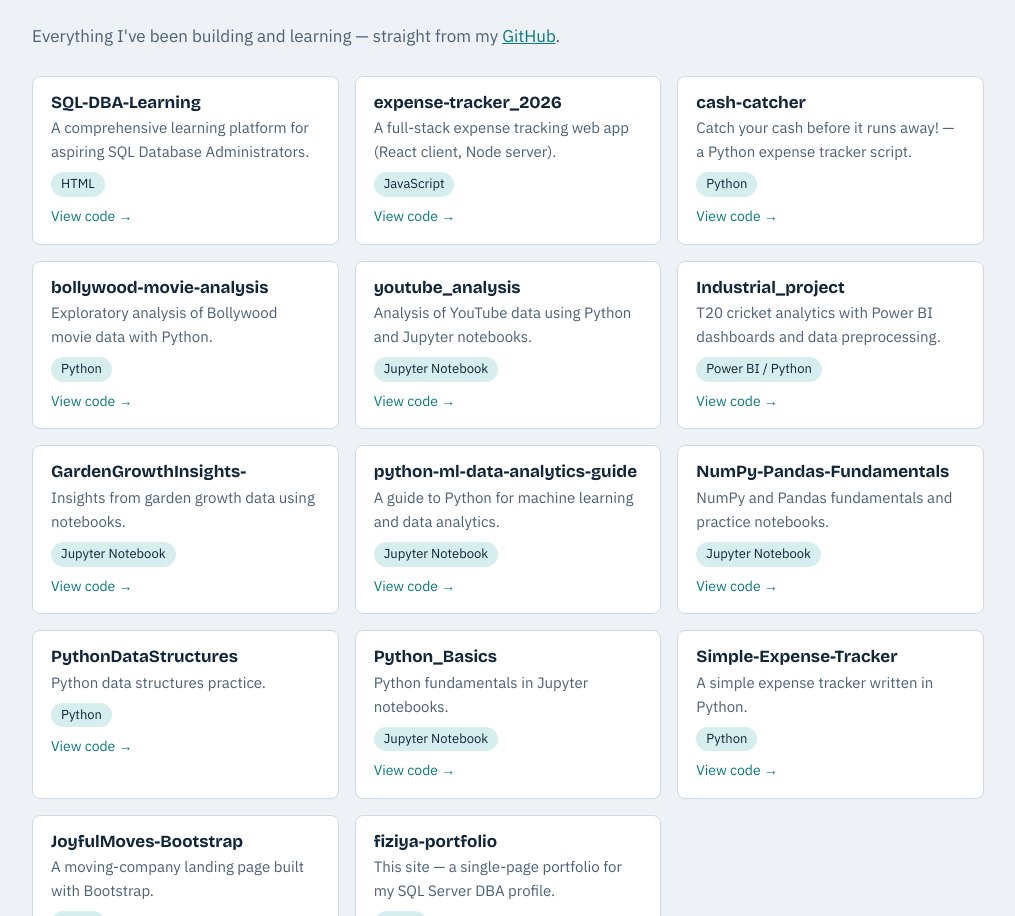
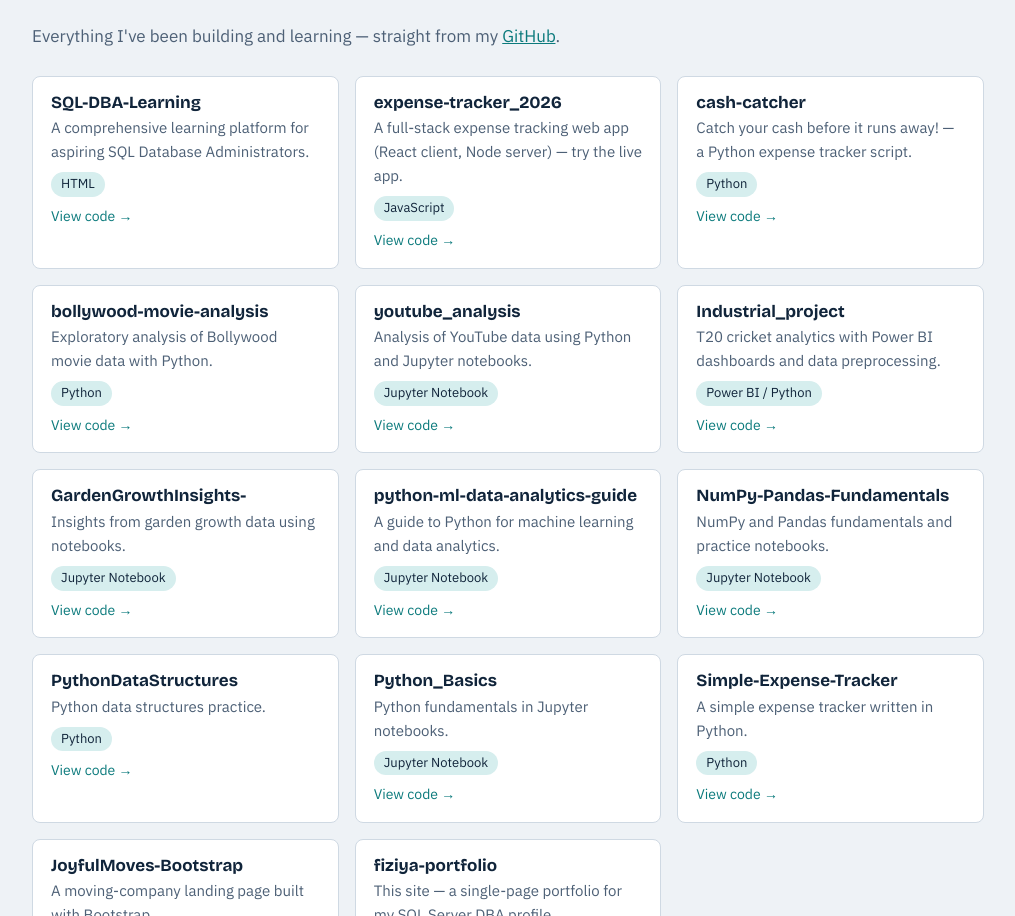
Before and after one commit to fiziya-kc/fiziya-portfolio, a plain HTML site: page index.html in a window 1280 px wide. Shown: the part 2692-3608 px from the top of the page, without its empty margins (132-1147 px from the left). Drawn offline with nearby package versions, Linux system fonts and the light colour scheme.

Commit message:
Link expense-tracker_2026 card to its live deployed app
Co-authored-by: CommandCodeBot <noreply@commandcode.ai>

```diff
--- a/index.html
+++ b/index.html
@@ -147,7 +147,7 @@ button.btn{border:0;font:inherit;font-weight:500;cursor:pointer;margin-right:16p
 <p class="lead" style="margin:0 0 26px">Everything I've been building and learning — straight from my <a href="https://github.com/fiziya-kc" target="_blank" rel="noopener">GitHub</a>.</p>
 <div class="repos">
 <div class="repo"><h3><a href="https://fiziya-kc.github.io/SQL-DBA-Learning/" target="_blank" rel="noopener">SQL-DBA-Learning</a></h3><p>A comprehensive learning platform for aspiring SQL Database Administrators.</p><span class="lang">HTML</span><p class="code"><a href="https://github.com/fiziya-kc/SQL-DBA-Learning" target="_blank" rel="noopener">View code →</a></p></div>
-<div class="repo"><h3><a href="https://github.com/fiziya-kc/expense-tracker_2026" target="_blank" rel="noopener">expense-tracker_2026</a></h3><p>A full-stack expense tracking web app (React client, Node server).</p><span class="lang">JavaScript</span><p class="code"><a href="https://github.com/fiziya-kc/expense-tracker_2026" target="_blank" rel="noopener">View code →</a></p></div>
+<div class="repo"><h3><a href="https://fiziya-kc.github.io/expense-tracker_2026/" target="_blank" rel="noopener">expense-tracker_2026</a></h3><p>A full-stack expense tracking web app (React client, Node server) — try the live app.</p><span class="lang">JavaScript</span><p class="code"><a href="https://github.com/fiziya-kc/expense-tracker_2026" target="_blank" rel="noopener">View code →</a></p></div>
 <div class="repo"><h3><a href="https://github.com/fiziya-kc/cash-catcher/blob/main/expense_tracker.py" target="_blank" rel="noopener">cash-catcher</a></h3><p>Catch your cash before it runs away! — a Python expense tracker script.</p><span class="lang">Python</span><p class="code"><a href="https://github.com/fiziya-kc/cash-catcher" target="_blank" rel="noopener">View code →</a></p></div>
 <div class="repo"><h3><a href="https://github.com/fiziya-kc/bollywood-movie-analysis/blob/main/bollywood-movie-analysis.py" target="_blank" rel="noopener">bollywood-movie-analysis</a></h3><p>Exploratory analysis of Bollywood movie data with Python.</p><span class="lang">Python</span><p class="code"><a href="https://github.com/fiziya-kc/bollywood-movie-analysis" target="_blank" rel="noopener">View code →</a></p></div>
 <div class="repo"><h3><a href="https://github.com/fiziya-kc/youtube_analysis/blob/main/youtube_analysis_data%20%20(1).ipynb" target="_blank" rel="noopener">youtube_analysis</a></h3><p>Analysis of YouTube data using Python and Jupyter notebooks.</p><span class="lang">Jupyter Notebook</span><p class="code"><a href="https://github.com/fiziya-kc/youtube_analysis" target="_blank" rel="noopener">View code →</a></p></div>
```
